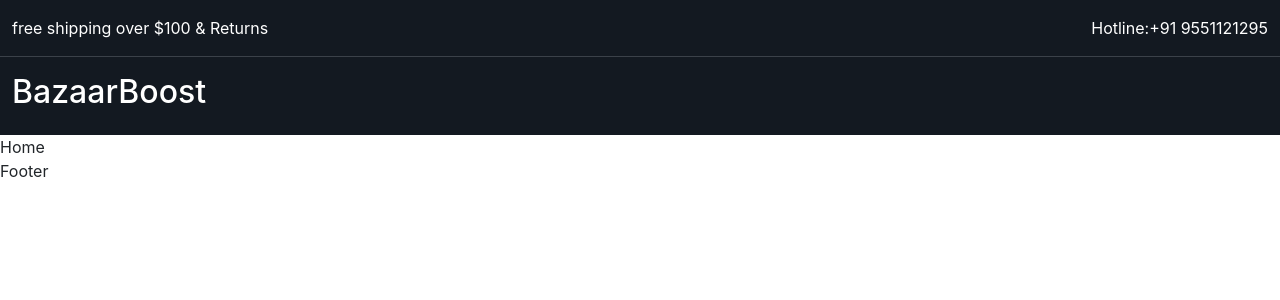
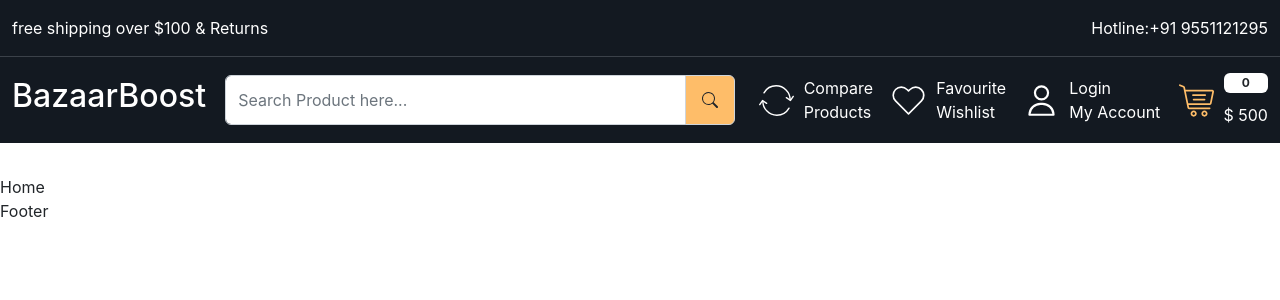
Before and after one commit to bharatgl/BazaarBoost, a React (Create React App) app: page / in a window 1280 px wide. Shown: the top 300 px of the page. Built offline with nearby package versions, Linux system fonts and the light colour scheme.

Commit message:
completed top and mid header

```diff
--- a/src/App.css
+++ b/src/App.css
@@ -7,6 +7,8 @@
 :root {
   --color-131921: #131921;
   --color-3b4149: #3b4149;
+  --color-febd69: #febd69;
+  --color-232f3e: #232f3e;
 }
 body {
   font-family: "Rubik", sans-serif;
@@ -15,6 +17,18 @@
   text-decoration: none;
   display: inline-block;
 }
+
+.form-control:focus {
+  box-shadow: none;
+  border-color: inherit;
+}
+.gap-10 {
+  gap: 10px;
+}
+.gap-15 {
+  gap: 15px;
+}
+
 /* Header part  */
 
 .header-top-strip {
@@ -23,6 +37,15 @@
 }
 
 .header-upper {
-   background-color: var(--color-131921);
+  background-color: var(--color-131921);
+}
+
+.header-upper .input-group-text {
+  background-color: var(--color-febd69);
+}
+
+.header-upper .header-upper-links img {
+  height: 35px;
+  width: 35px;
 }
 /* Header part Ends here */
--- a/src/components/Header.js
+++ b/src/components/Header.js
@@ -1,6 +1,6 @@
 import React from "react";
 import { NavLink, Link } from "react-router-dom";
-
+import { BsSearch } from "react-icons/bs";
 const Header = () => {
   return (
     <>
@@ -25,17 +25,75 @@
       </header>
       <header className="header-upper py-3">
         <div className="container-xxl">
-          <div className="row">
+          <div className="row align-items-center">
             <div className="col-2">
               <h2>
                 <Link className="text-white">BazaarBoost</Link>
               </h2>
             </div>
-            <div className="col-5"></div>
-            <div className="col-5"></div>
+            <div className="col-5">
+              <div class="input-group">
+                <input
+                  type="text"
+                  className="form-control py-2"
+                  placeholder="Search Product here..."
+                  aria-label="Search Product here..."
+                  aria-describedby="basic-addon2"
+                />
+                <span className="input-group-text p-3" id="basic-addon2">
+                  <BsSearch className="fs-6" />
+                </span>
+              </div>
+            </div>
+            <div className="col-5">
+              <div className="header-upper-links d-flex align-items-center justify-content-between">
+                <div>
+                  <Link className="d-flex align-items-center gap-10 text-white">
+                    <img src="/images/compare.svg" alt="compare" />
+                    <p  className="mb-0">
+                      Compare
+                      <br />
+                      Products
+                    </p>
+                  </Link>
+                </div>
+                <div>
+                  <Link className="d-flex align-items-center gap-10 text-white">
+                    <img src="/images/wishlist.svg" alt="wishlist" />
+                    <p className="mb-0">
+                      Favourite
+                      <br />
+                      Wishlist
+                    </p>
+                  </Link>
+                </div>
+                <div>
+                  <Link className="d-flex align-items-center gap-10 text-white">
+                    <img src="/images/user.svg" alt="user" />
+                    <p className="mb-0">
+                      Login
+                      <br />
+                      My Account
+                    </p>
+                  </Link>
+                </div>
+                <div>
+                  <Link className="d-flex align-items-center gap-10 text-white">
+                    <img src="/images/cart.svg" alt="cart" />
+                    <div className="d-flex flex-column gap-10">
+                      <span className="badge bg-white text-dark">0</span>
+                      <p className="mb-0">$ 500</p>
+                    </div>
+                  </Link>
+                </div>
+              </div>
+            </div>
           </div>
         </div>
       </header>
+
+
+      <header className="header-bottom py-3"></header>
     </>
   );
 };
```
